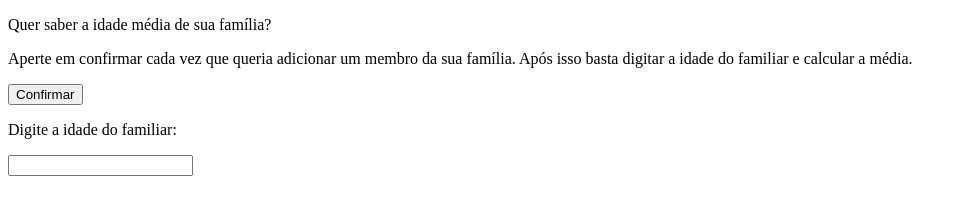
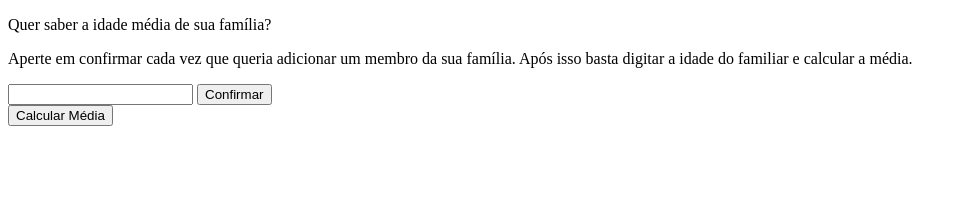
Before and after one commit to LucasDevRJ/idade_media, a plain HTML site: page index.html in a window 1280 px wide. Both pictures are taken after a click on the button "Confirmar". Shown: the whole page, without its empty margins (0-967 px from the left). Drawn offline with Linux system fonts and the light colour scheme.

Commit message:
Lógica para limitar a quantidade de inputs

```diff
--- a/index.html
+++ b/index.html
@@ -11,10 +11,11 @@
 
 		<p>Aperte em confirmar cada vez que queria adicionar um membro da sua família. Após isso basta digitar a idade do familiar e calcular a média.</p>
 
-		<button  onclick="criaElemento()">Confirmar</button>
+		<input type="text" id="quantidade">
+
+		<button  onclick="criaElementos()">Confirmar</button>
 
 		<div id="familiar">
-
 		</div>
 	</div>
 
--- a/javaScript/index.js
+++ b/javaScript/index.js
@@ -1,5 +1,29 @@
-function criaElemento() {
+var somaIdadesFamiliares = 0;
+var contadorCliques = 0;
+
+function criaElementos() {
 	var divisaoFamiliar = document.getElementById("familiar");
+	var quantidade = document.getElementById("quantidade").value;
+
+	if (contadorCliques  == quantidade) {
+		console.log(contadorCliques);
+		var botao = document.createElement("button");
+		var textoBotao = document.createTextNode("Calcular Média");
+		botao.appendChild(textoBotao);
+		divisaoFamiliar.appendChild(botao);
+
+		botao.onclick = function calculaMedia() {
+			console.log("Botão")
+			var media = somaIdadesFamiliares / contadorCliques;
+
+			var titulo = document.createElement("h3");
+			var resposta = document.createTextNode("A média de idades da sua família é " + media);
+			titulo.appendChild(resposta);
+
+			divisaoFamiliar.insertBefore(titulo, botao);
+		}
+	} else if (contadorCliques  < quantidade) {
+		console.log(contadorCliques);
 		var paragrafo = document.createElement("p");
 		var texto = document.createTextNode("Digite a idade do familiar: ");
 		paragrafo.appendChild(texto);
@@ -8,8 +32,16 @@ function criaElemento() {
 
 		campoIdadeFamiliar.onblur = function armazenaIdade() {
 			var idadeFamiliar = campoIdadeFamiliar.value;
+			idadeFamiliar = parseInt(idadeFamiliar);
+			somaIdadesFamiliares += idadeFamiliar;
 		}
 
-	divisaoFamiliar.appendChild(paragrafo);
-	divisaoFamiliar.appendChild(campoIdadeFamiliar);
+		divisaoFamiliar.insertBefore(paragrafo, botao);
+		divisaoFamiliar.insertBefore(campoIdadeFamiliar, botao);
+	} else {
+		alert("Não pode mais!!");
+		console.log(contadorCliques);
 	}
+
+	contadorCliques++;
+}
```
Lines whose indentation alone changed are shown as unchanged.
